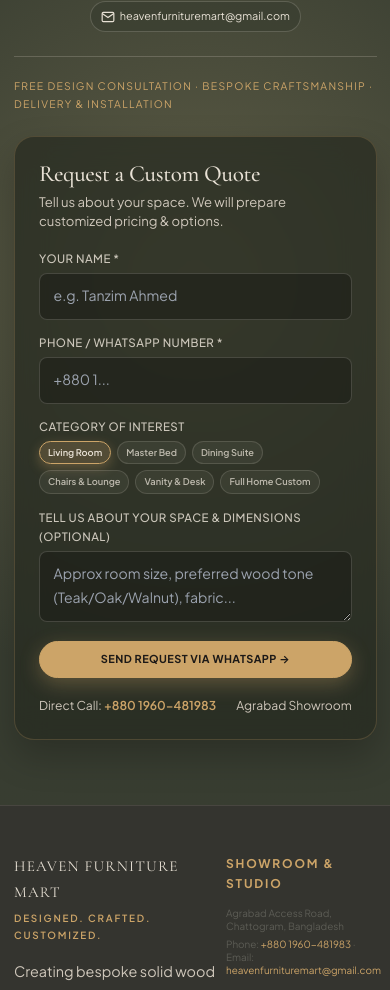
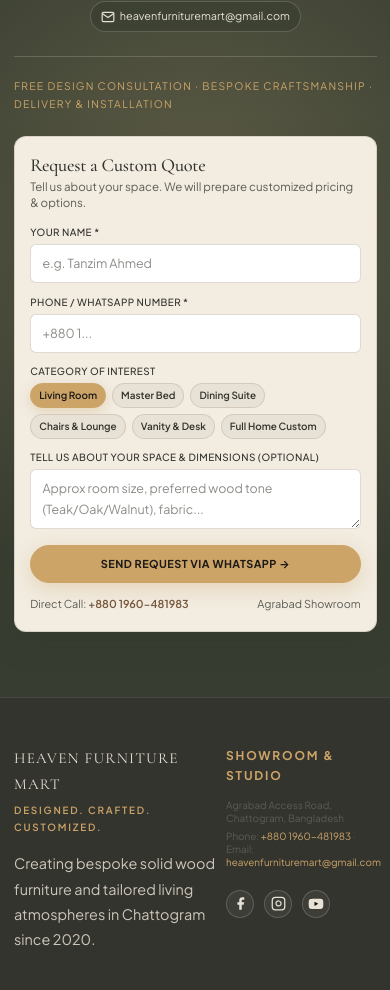
Before and after one commit to Adita-02/Heaven_Mart, a React (Vite) app: page / in a window 390 px wide. Shown: the part 5747-6737 px from the top of the page. Built offline with nearby package versions, Linux system fonts and the light colour scheme; the HTML template or start-up script is replaced by a standard one.

Commit message:
Updated the page

```diff
--- a/src/components/FinalCTA.jsx
+++ b/src/components/FinalCTA.jsx
@@ -82,78 +82,54 @@ export default function FinalCTA({ onSubmitSuccess }) {
           {/* Right Column: Direct Embedded Quote Form */}
           <Reveal
             delay={2}
-            style={{
-              background: 'rgba(38, 42, 33, 0.72)',
-              backdropFilter: 'blur(16px)',
-              WebkitBackdropFilter: 'blur(16px)',
-              border: '1px solid rgba(204, 164, 104, 0.22)',
-              borderRadius: '20px',
-              padding: 'clamp(1.5rem, 2.5vw, 2rem)',
-              boxShadow: '0 16px 36px rgba(0, 0, 0, 0.22)',
-            }}
+            className="final-cta-form-card"
           >
-            <div style={{ marginBottom: '1.15rem' }}>
-              <h3 style={{ fontFamily: 'var(--font-serif)', fontSize: '1.45rem', fontWeight: 500, color: 'var(--bg-cream)', marginBottom: '0.25rem' }}>
+            <div className="final-form-header">
+              <h3 className="final-form-title">
                 Request a Custom Quote
               </h3>
-              <p style={{ fontSize: '0.82rem', color: 'var(--text-cream-muted)', lineHeight: 1.5 }}>
+              <p className="final-form-subtitle">
                 Tell us about your space. We will prepare customized pricing & options.
               </p>
             </div>
 
-            <form onSubmit={handleSubmit} style={{ display: 'flex', flexDirection: 'column', gap: '0.85rem' }}>
+            <form onSubmit={handleSubmit} className="final-quote-form">
               <div className="form-group" style={{ marginBottom: 0 }}>
-                <label className="form-label" htmlFor="clientName" style={{ color: 'rgba(232, 225, 213, 0.85)', fontSize: '0.72rem', letterSpacing: '0.04em', textTransform: 'uppercase', marginBottom: '4px', fontWeight: 500 }}>
+                <label className="final-form-label form-label" htmlFor="clientName">
                   Your Name *
                 </label>
                 <input
                   type="text"
                   id="clientName"
-                  className="form-control"
+                  className="final-form-input form-control"
                   placeholder="e.g. Tanzim Ahmed"
                   required
                   aria-required="true"
                   autoComplete="name"
                   value={name}
                   onChange={(e) => setName(e.target.value)}
-                  style={{
-                    background: 'rgba(26, 29, 23, 0.55)',
-                    border: '1px solid rgba(232, 225, 213, 0.18)',
-                    color: 'var(--bg-cream)',
-                    borderRadius: '8px',
-                    fontSize: '0.88rem',
-                    padding: '0.65rem 0.85rem',
-                  }}
                 />
               </div>
 
               <div className="form-group" style={{ marginBottom: 0 }}>
-                <label className="form-label" htmlFor="clientPhone" style={{ color: 'rgba(232, 225, 213, 0.85)', fontSize: '0.72rem', letterSpacing: '0.04em', textTransform: 'uppercase', marginBottom: '4px', fontWeight: 500 }}>
+                <label className="final-form-label form-label" htmlFor="clientPhone">
                   Phone / WhatsApp Number *
                 </label>
                 <input
                   type="tel"
                   id="clientPhone"
-                  className="form-control"
+                  className="final-form-input form-control"
                   placeholder="+880 1..."
                   required
                   aria-required="true"
                   autoComplete="tel"
                   value={phone}
                   onChange={(e) => setPhone(e.target.value)}
-                  style={{
-                    background: 'rgba(26, 29, 23, 0.55)',
-                    border: '1px solid rgba(232, 225, 213, 0.18)',
-                    color: 'var(--bg-cream)',
-                    borderRadius: '8px',
-                    fontSize: '0.88rem',
-                    padding: '0.65rem 0.85rem',
-                  }}
                 />
               </div>
 
               <div className="form-group" style={{ marginBottom: 0 }}>
-                <label className="form-label" style={{ color: 'rgba(232, 225, 213, 0.85)', fontSize: '0.72rem', letterSpacing: '0.04em', textTransform: 'uppercase', marginBottom: '4px', fontWeight: 500 }}>
+                <label className="final-form-label form-label">
                   Category of Interest
                 </label>
                 <div className="chips-selector" role="group" aria-label="Category of Interest" style={{ gap: '6px' }}>
@@ -163,18 +139,9 @@ export default function FinalCTA({ onSubmitSuccess }) {
                       <button
                         key={chip.value}
                         type="button"
-                        className={`chip-btn ${isActive ? 'active' : ''}`}
+                        className={`chip-btn final-chip-btn ${isActive ? 'active' : ''}`}
                         aria-pressed={isActive}
                         onClick={() => setSelectedRoom(chip.value)}
-                        style={{
-                          fontSize: '0.72rem',
-                          padding: '5px 11px',
-                          borderRadius: '9999px',
-                          background: isActive ? 'rgba(204, 164, 104, 0.22)' : 'rgba(232, 225, 213, 0.06)',
-                          border: isActive ? '1px solid var(--brand-gold)' : '1px solid rgba(232, 225, 213, 0.15)',
-                          color: isActive ? 'var(--bg-cream)' : 'rgba(232, 225, 213, 0.75)',
-                          transition: 'all 0.2s ease',
-                        }}
                       >
                         {chip.label}
                       </button>
@@ -184,24 +151,16 @@ export default function FinalCTA({ onSubmitSuccess }) {
               </div>
 
               <div className="form-group" style={{ marginBottom: 0 }}>
-                <label className="form-label" htmlFor="clientMessage" style={{ color: 'rgba(232, 225, 213, 0.85)', fontSize: '0.72rem', letterSpacing: '0.04em', textTransform: 'uppercase', marginBottom: '4px', fontWeight: 500 }}>
+                <label className="final-form-label form-label" htmlFor="clientMessage">
                   Tell Us About Your Space & Dimensions (Optional)
                 </label>
                 <textarea
                   id="clientMessage"
-                  className="form-control"
+                  className="final-form-input form-control"
                   rows="2"
                   placeholder="Approx room size, preferred wood tone (Teak/Oak/Walnut), fabric..."
                   value={message}
                   onChange={(e) => setMessage(e.target.value)}
-                  style={{
-                    background: 'rgba(26, 29, 23, 0.55)',
-                    border: '1px solid rgba(232, 225, 213, 0.18)',
-                    color: 'var(--bg-cream)',
-                    borderRadius: '8px',
-                    fontSize: '0.88rem',
-                    padding: '0.65rem 0.85rem',
-                  }}
                 ></textarea>
               </div>
 
@@ -213,9 +172,9 @@ export default function FinalCTA({ onSubmitSuccess }) {
                 <span>Send Request via WhatsApp →</span>
               </button>
 
-              <div style={{ display: 'flex', justifyContent: 'space-between', alignItems: 'center', fontSize: '0.76rem', color: 'var(--text-cream-muted)', marginTop: '0.2rem' }}>
+              <div className="final-form-footer-meta">
                 <span>
-                  Direct Call: <a href="tel:+8801960481983" style={{ color: 'var(--brand-gold)', fontWeight: 600 }}>+880 1960-481983</a>
+                  Direct Call: <a href="tel:+8801960481983">+880 1960-481983</a>
                 </span>
                 <span>Agrabad Showroom</span>
               </div>
--- a/src/index.css
+++ b/src/index.css
@@ -2096,6 +2096,103 @@ h1, h2, h3, h4, .serif-title {
       margin-top: 0.35rem;
       padding: 0.85rem 1.5rem;
       font-size: 0.85rem;
+    }
+
+    /* Final CTA Embedded Form (Desktop Base) */
+    .final-cta-form-card {
+      background: rgba(38, 42, 33, 0.72);
+      backdrop-filter: blur(16px);
+      -webkit-backdrop-filter: blur(16px);
+      border: 1px solid rgba(204, 164, 104, 0.22);
+      border-radius: 20px;
+      padding: clamp(1.5rem, 2.5vw, 2rem);
+      box-shadow: 0 16px 36px rgba(0, 0, 0, 0.22);
+    }
+
+    .final-form-header {
+      margin-bottom: 1.15rem;
+    }
+
+    .final-form-title {
+      font-family: var(--font-serif);
+      font-size: 1.45rem;
+      font-weight: 500;
+      color: var(--bg-cream);
+      margin-bottom: 0.25rem;
+    }
+
+    .final-form-subtitle {
+      font-size: 0.82rem;
+      color: var(--text-cream-muted);
+      line-height: 1.5;
+    }
+
+    .final-quote-form {
+      display: flex;
+      flex-direction: column;
+      gap: 0.85rem;
+    }
+
+    .final-form-label {
+      display: block;
+      color: rgba(232, 225, 213, 0.85);
+      font-size: 0.72rem;
+      letter-spacing: 0.04em;
+      text-transform: uppercase;
+      margin-bottom: 4px;
+      font-weight: 500;
+    }
+
+    .final-form-input {
+      width: 100%;
+      background: rgba(26, 29, 23, 0.55);
+      border: 1px solid rgba(232, 225, 213, 0.18);
+      color: var(--bg-cream);
+      border-radius: 8px;
+      font-size: 0.88rem;
+      padding: 0.65rem 0.85rem;
+      outline: none;
+      font-family: inherit;
+      transition: var(--tr-fast);
+    }
+
+    .final-form-input:focus {
+      border-color: var(--brand-gold);
+      box-shadow: 0 0 0 2px var(--brand-gold-glow);
+    }
+
+    .final-form-input::placeholder {
+      color: rgba(232, 225, 213, 0.4);
+    }
+
+    .final-chip-btn {
+      font-size: 0.72rem;
+      padding: 5px 11px;
+      border-radius: 9999px;
+      background: rgba(232, 225, 213, 0.06);
+      border: 1px solid rgba(232, 225, 213, 0.15);
+      color: rgba(232, 225, 213, 0.75);
+      transition: all 0.2s ease;
+    }
+
+    .final-chip-btn.active, .final-chip-btn:hover {
+      background: rgba(204, 164, 104, 0.22);
+      border-color: var(--brand-gold);
+      color: var(--bg-cream);
+    }
+
+    .final-form-footer-meta {
+      display: flex;
+      justify-content: space-between;
+      align-items: center;
+      font-size: 0.76rem;
+      color: var(--text-cream-muted);
+      margin-top: 0.2rem;
+    }
+
+    .final-form-footer-meta a {
+      color: var(--brand-gold);
+      font-weight: 600;
     }
 
     /* ==========================================================================
@@ -2182,6 +2279,57 @@ h1, h2, h3, h4, .serif-title {
       .final-contact-pills { flex-direction: row; flex-wrap: wrap; gap: 0.75rem; width: 100%; margin-bottom: 1.25rem; }
       .contact-pill-link { width: auto; padding: 7px 14px; font-size: 0.78rem; }
       .final-cta-submit-btn { padding: 0.65rem 1.15rem; font-size: 0.74rem; }
+
+      /* Mobile Form Card: Base Offwhite / Cream theme */
+      .final-cta-form-card {
+        background: var(--bg-cream-card) !important;
+        backdrop-filter: none !important;
+        -webkit-backdrop-filter: none !important;
+        border: 1px solid var(--border-taupe) !important;
+        border-radius: 16px !important;
+        padding: clamp(1.25rem, 3.5vw, 1.75rem) !important;
+        box-shadow: 0 14px 32px rgba(52, 52, 47, 0.12) !important;
+      }
+      .final-form-title {
+        color: var(--text-charcoal) !important;
+      }
+      .final-form-subtitle {
+        color: var(--text-charcoal-muted) !important;
+      }
+      .final-form-label {
+        color: var(--text-charcoal) !important;
+      }
+      .final-form-input {
+        background: #FFFFFF !important;
+        border: 1px solid var(--border-taupe) !important;
+        color: var(--text-charcoal) !important;
+      }
+      .final-form-input:focus {
+        border-color: var(--brand-gold) !important;
+        box-shadow: 0 0 0 2px var(--brand-gold-glow) !important;
+      }
+      .final-form-input::placeholder {
+        color: var(--text-charcoal-muted) !important;
+        opacity: 0.7 !important;
+      }
+      .final-chip-btn {
+        background: var(--bg-cream) !important;
+        border: 1px solid var(--border-taupe) !important;
+        color: var(--text-charcoal) !important;
+      }
+      .final-chip-btn.active, .final-chip-btn:hover {
+        background: var(--brand-gold) !important;
+        border-color: var(--brand-gold) !important;
+        color: var(--brand-btn-text) !important;
+        box-shadow: 0 4px 12px var(--brand-gold-glow) !important;
+      }
+      .final-form-footer-meta {
+        color: var(--text-charcoal-muted) !important;
+      }
+      .final-form-footer-meta a {
+        color: var(--walnut-brown) !important;
+      }
+
       .floating-concierge { padding: 8px 14px; font-size: 0.7rem; bottom: 20px; right: 20px; }
       .footer-simple-grid { grid-template-columns: minmax(0, 1.15fr) minmax(0, 0.85fr); gap: clamp(0.85rem, 2.5vw, 1.5rem); }
       .watermark-heaven-title { font-size: 2.8rem; }
@@ -2247,6 +2395,43 @@ h1, h2, h3, h4, .serif-title {
       .final-reassurance-note { font-size: 0.65rem; }
       .chip-btn { padding: 3px 8px !important; font-size: 0.58rem !important; }
       .final-cta-submit-btn { width: 100% !important; padding: 0.52rem 0.85rem !important; font-size: 0.68rem !important; gap: 5px; }
+
+      /* Mobile Small Screen Form Card adjustments */
+      .final-cta-form-card {
+        padding: 1.15rem 0.95rem !important;
+        border-radius: 12px !important;
+      }
+      .final-form-header {
+        margin-bottom: 0.85rem !important;
+      }
+      .final-form-title {
+        font-size: 1.15rem !important;
+        margin-bottom: 2px !important;
+      }
+      .final-form-subtitle {
+        font-size: 0.72rem !important;
+        line-height: 1.4 !important;
+      }
+      .final-quote-form {
+        gap: 0.65rem !important;
+      }
+      .final-form-label {
+        font-size: 0.62rem !important;
+        margin-bottom: 3px !important;
+      }
+      .final-form-input {
+        font-size: 0.78rem !important;
+        padding: 0.5rem 0.7rem !important;
+        border-radius: 6px !important;
+      }
+      .final-chip-btn {
+        font-size: 0.62rem !important;
+        padding: 3px 8px !important;
+      }
+      .final-form-footer-meta {
+        font-size: 0.68rem !important;
+        margin-top: 0.1rem !important;
+      }
       .mobile-drawer .btn-olive { width: 100% !important; padding: 0.62rem 1rem !important; font-size: 0.72rem !important; }
       .footer-simple-grid { grid-template-columns: minmax(0, 1.15fr) minmax(0, 0.85fr); gap: 8px; }
       .footer-brand-heading { font-size: 0.95rem; }
```
